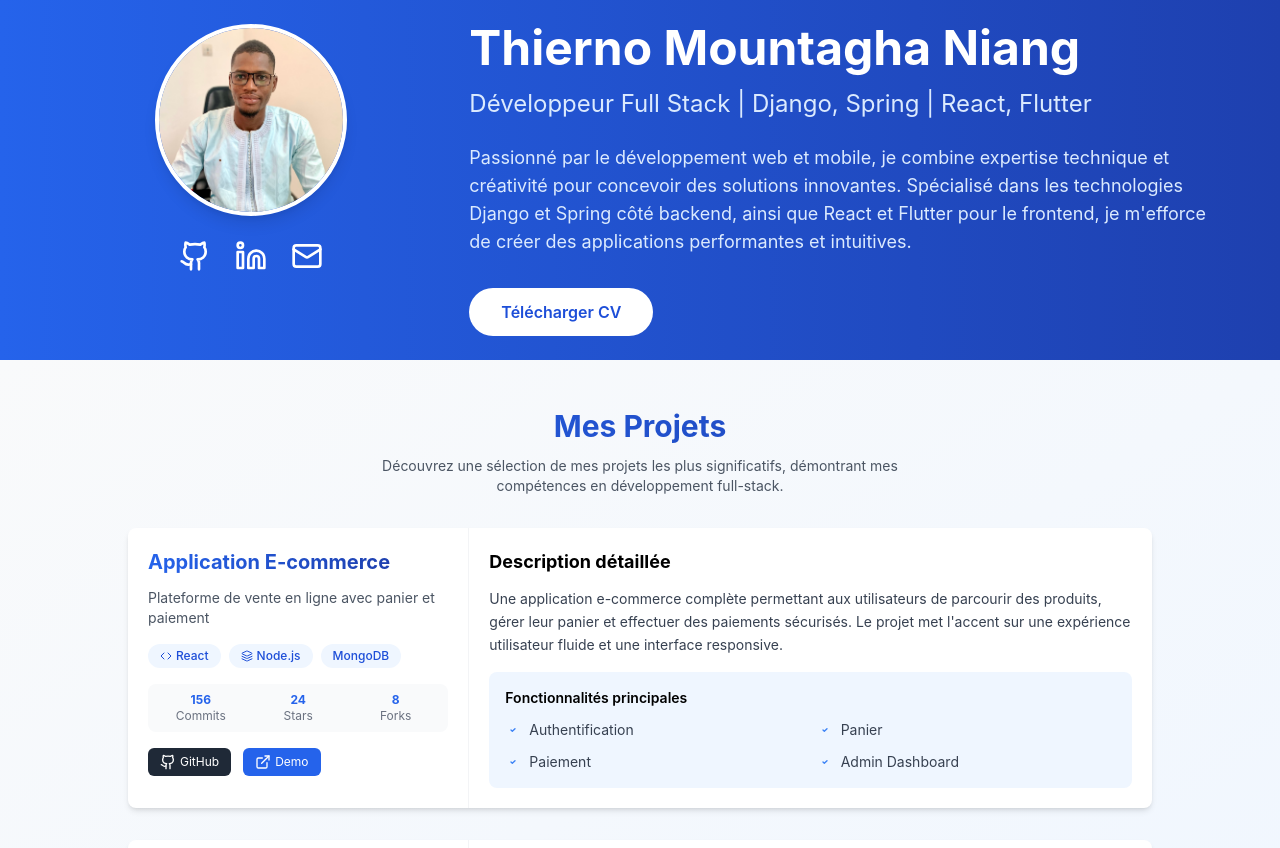
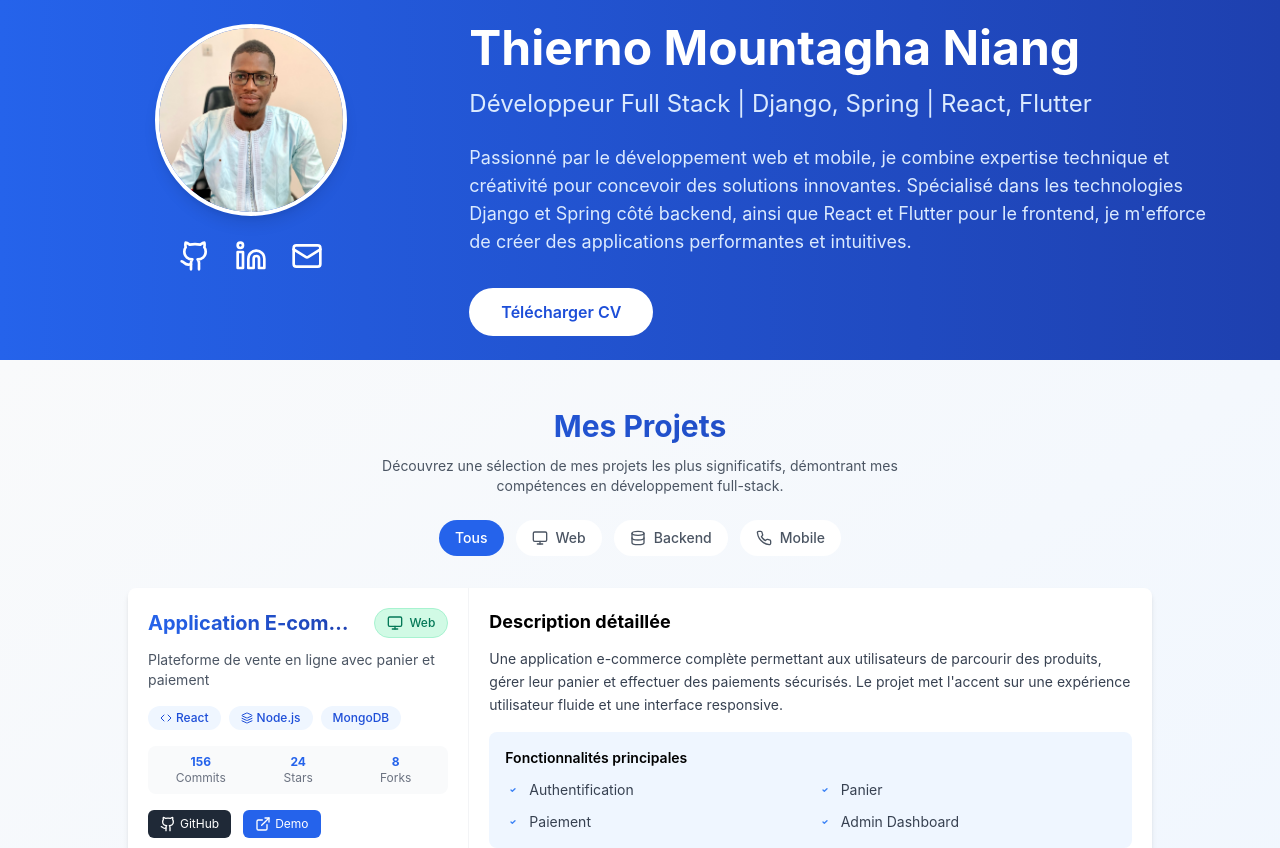
Before and after one commit to Niangniang/Niangniang.github.io, a React (Create React App) app: page / in a window 1280 px wide. Shown: the top 848 px of the page. Built offline with nearby package versions, Linux system fonts and the light colour scheme.

Commit message:
update from src

```diff
--- a/src/components/Projets.js
+++ b/src/components/Projets.js
@@ -1,12 +1,47 @@
 import React, { useState } from "react";
-import { Github, ExternalLink, Code, Database, Layers } from "lucide-react";
+import {
+  Github,
+  ExternalLink,
+  Code,
+  Database,
+  Layers,
+  Monitor,
+  Phone,
+} from "lucide-react";
 
 function Projets() {
   const [hoveredProject, setHoveredProject] = useState(null);
+  const [selectedType, setSelectedType] = useState("tous");
+
+  // Configuration des types de projets avec leurs couleurs associées
+  const typeConfigs = {
+    web: {
+      icon: <Monitor className="w-4 h-4" />,
+      bgColor: "bg-emerald-100",
+      textColor: "text-emerald-700",
+      borderColor: "border-emerald-200",
+      hoverBg: "hover:bg-emerald-50",
+    },
+    backend: {
+      icon: <Database className="w-4 h-4" />,
+      bgColor: "bg-purple-100",
+      textColor: "text-purple-700",
+      borderColor: "border-purple-200",
+      hoverBg: "hover:bg-purple-50",
+    },
+    mobile: {
+      icon: <Phone className="w-4 h-4" />,
+      bgColor: "bg-orange-100",
+      textColor: "text-orange-700",
+      borderColor: "border-orange-200",
+      hoverBg: "hover:bg-orange-50",
+    },
+  };
 
   const projets = [
     {
       titre: "Application E-commerce",
+      type: "web",
       description: "Plateforme de vente en ligne avec panier et paiement",
       detailDescription:
         "Une application e-commerce complète permettant aux utilisateurs de parcourir des produits, gérer leur panier et effectuer des paiements sécurisés. Le projet met l'accent sur une expérience utilisateur fluide et une interface responsive.",
@@ -22,6 +57,7 @@ function Projets() {
     },
     {
       titre: "API de Gestion de Tâches",
+      type: "backend",
       description: "Backend RESTful pour application de gestion de tâches",
       detailDescription:
         "Une API RESTful robuste conçue pour gérer les opérations CRUD d'une application de gestion de tâches. L'API inclut l'authentification JWT, la validation des données, et une documentation Swagger complète.",
@@ -42,6 +78,30 @@ function Projets() {
     },
   ];
 
+  // Composant Badge pour le type de projet
+  const TypeBadge = ({ type }) => {
+    const config = typeConfigs[type];
+    return (
+      <span
+        className={`
+        flex items-center gap-1.5 px-3 py-1.5 rounded-full text-xs font-medium
+        ${config.bgColor} ${config.textColor} border ${config.borderColor}
+        transition-colors duration-200
+        flex-shrink-0
+      `}
+      >
+        {config.icon}
+        {type.charAt(0).toUpperCase() + type.slice(1)}
+      </span>
+    );
+  };
+
+  // Filtrer les projets en fonction du type sélectionné
+  const filteredProjets =
+    selectedType === "tous"
+      ? projets
+      : projets.filter((projet) => projet.type === selectedType);
+
   return (
     <section className="py-12 px-4 bg-gradient-to-br from-gray-50 to-blue-50">
       <div className="max-w-5xl mx-auto">
@@ -49,14 +109,40 @@ function Projets() {
           <h2 className="text-3xl font-bold mb-3 bg-clip-text text-transparent bg-gradient-to-r from-blue-600 to-blue-800">
             Mes Projets
           </h2>
-          <p className="text-gray-600 max-w-xl mx-auto text-sm">
+          <p className="text-gray-600 max-w-xl mx-auto text-sm mb-6">
             Découvrez une sélection de mes projets les plus significatifs,
             démontrant mes compétences en développement full-stack.
           </p>
+
+          {/* Filtres par type */}
+          <div className="flex justify-center gap-3 mb-8">
+            {["tous", ...Object.keys(typeConfigs)].map((type) => (
+              <button
+                key={type}
+                onClick={() => setSelectedType(type)}
+                className={`
+                  flex items-center gap-2 px-4 py-2 rounded-full text-sm font-medium
+                  transition-all duration-200
+                  ${
+                    type === "tous"
+                      ? selectedType === type
+                        ? "bg-blue-600 text-white"
+                        : "bg-white text-gray-600 hover:bg-blue-50"
+                      : selectedType === type
+                      ? `${typeConfigs[type].bgColor} ${typeConfigs[type].textColor}`
+                      : "bg-white text-gray-600 hover:bg-gray-50"
+                  }
+                `}
+              >
+                {type !== "tous" && typeConfigs[type].icon}
+                {type.charAt(0).toUpperCase() + type.slice(1)}
+              </button>
+            ))}
+          </div>
         </div>
 
         <div className="space-y-8">
-          {projets.map((projet, index) => (
+          {filteredProjets.map((projet, index) => (
             <div
               key={projet.titre}
               className={`
@@ -70,10 +156,11 @@ function Projets() {
               <div className="flex flex-col md:flex-row">
                 {/* Partie gauche */}
                 <div className="md:w-1/3 p-5 border-b md:border-b-0 md:border-r border-gray-100">
-                  <div className="flex items-center space-x-2 mb-3">
-                    <h3 className="text-xl font-bold bg-clip-text text-transparent bg-gradient-to-r from-blue-600 to-blue-800">
+                  <div className="flex items-center justify-between gap-4 mb-3">
+                    <h3 className="text-xl font-bold bg-clip-text text-transparent bg-gradient-to-r from-blue-600 to-blue-800 truncate">
                       {projet.titre}
                     </h3>
+                    <TypeBadge type={projet.type} />
                   </div>
 
                   <p className="text-gray-600 text-sm mb-4">
```
